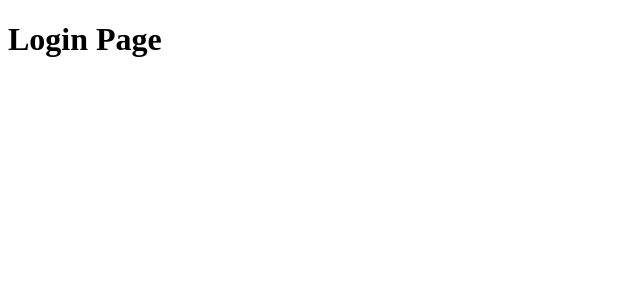
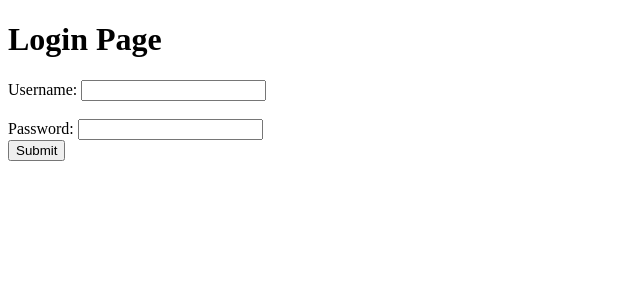
Before and after one commit to m-y-lee2002/ChitChat-App, a React (Create React App) app in the folder client/: page / in a window 1280 px wide. Shown: the top 300 px of the page, without its empty margins (0-640 px from the left). Built offline with nearby package versions, Linux system fonts and the light colour scheme.

Commit message:
Started login page and implementing get api

```diff
--- a/client/src/App.js
+++ b/client/src/App.js
@@ -1,10 +1,8 @@
-
+import Login from "./login.js";
 function App() {
   return (
     <div className="App">
-      <header className="App-header">
-        <h1>Login Page</h1>
-      </header>
+      <Login/>
     </div>
   );
 }
--- /dev/null
+++ b/client/src/api/getAPI.js
@@ -0,0 +1,6 @@
+export const getAPI = (path)=>{
+    return fetch("http://localhost:8000/api/get")
+    .then((response)=>{
+        return response.json();
+    });
+};
--- /dev/null
+++ b/client/src/login.js
@@ -0,0 +1,27 @@
+import React,{useState} from "react";
+
+function login() {
+    const[username, setUsername] = useState("");
+    const[password, setPassword] = useState("");
+
+    const submitHandler = ()=>{
+
+    };
+    return (
+      <div className="login">
+        <header className="login-header">
+          <h1>Login Page</h1>
+        </header>
+        <form onSubmit={submitHandler}>
+            Username: <input type="text" onChange={(event)=>{setUsername(event.target.value)}}/>
+            <br/>
+            <br/>
+            Password: <input type="password" onChange={(event)=>{setPassword(event.target.value)}}/>
+            <br/>
+            <button type="submit">Submit</button>
+        </form>
+      </div>
+    );
+  }
+
+  export default login;
```
